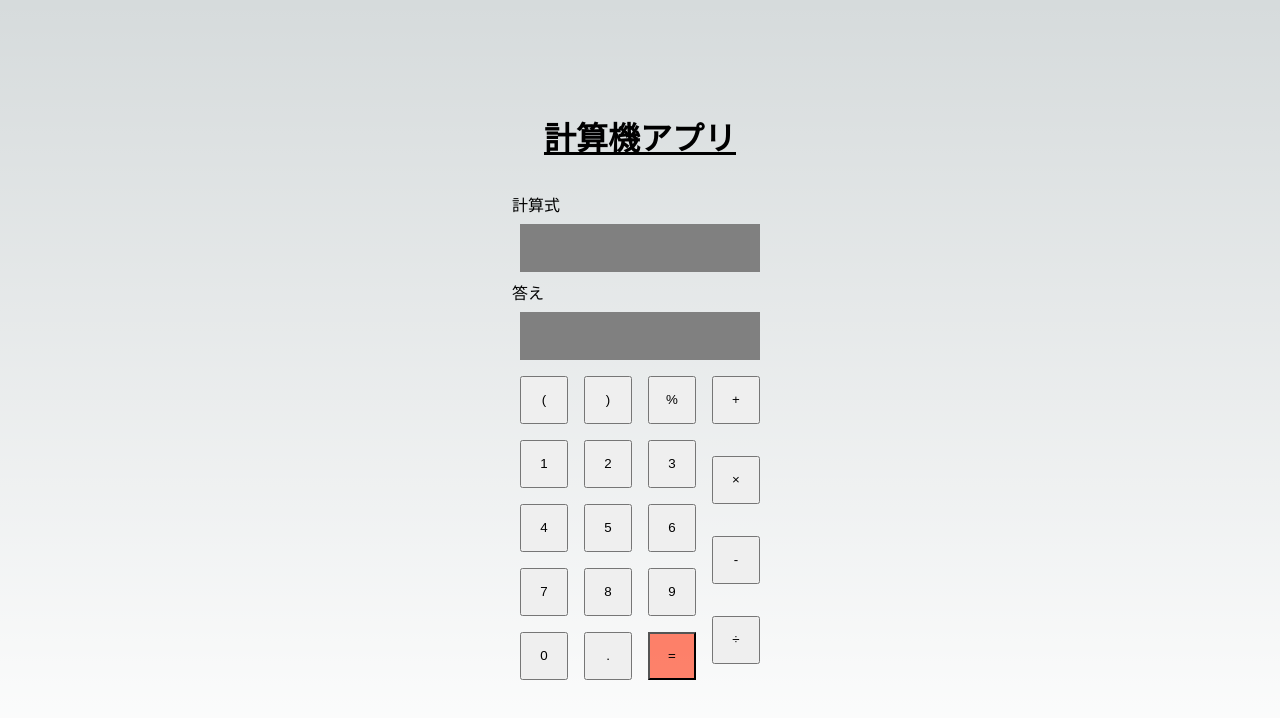
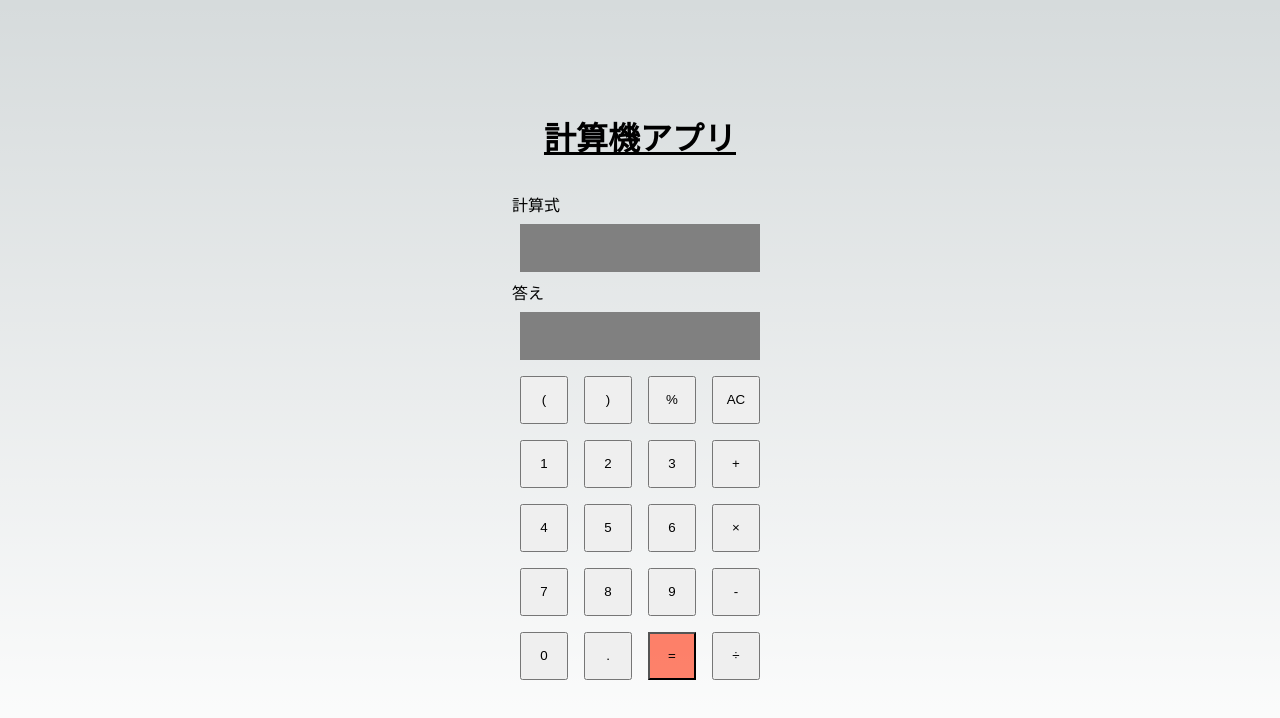
Before and after one commit to shimpei1494/calculate-next-app, a Next.js app: page / in a window 1280 px wide. Shown: the top 718 px of the page. Built offline with nearby package versions, Linux system fonts and the light colour scheme.

Commit message:
クリアボタンの実装

```diff
--- a/components/Calculator/index.jsx
+++ b/components/Calculator/index.jsx
@@ -1,5 +1,6 @@
 import { useState } from 'react';
 import { Switch } from '../Switch';
+import { Clear } from '../Switch/clear';
 import { Equal } from '../Switch/equal';
 import style from './Calculator.module.css';
 
@@ -35,6 +36,9 @@ export function Calculator() {
           <Equal display={display} setAnswer={setAnswer}/>
         </div>
         <div className={style.signGrid}>
+          {/* クリアボタン */}
+          <Clear setDisplay={setDisplay} setAnswer={setAnswer}/>
+          {/* 主に演算子類 */}
           {SIGNS.map((sign) => {
             return (
               <Switch num={sign} display={display} setDisplay={setDisplay} key={sign} type="sign"/>
--- /dev/null
+++ b/components/Switch/clear.jsx
@@ -0,0 +1,12 @@
+import style from './Switch.module.css';
+
+export function Clear(props) {
+  const handleClick = () => {
+    props.setDisplay("");
+    props.setAnswer("");
+  };
+
+  return (
+    <button className={style.btn} onClick={handleClick}>AC</button>
+  );
+}
```
